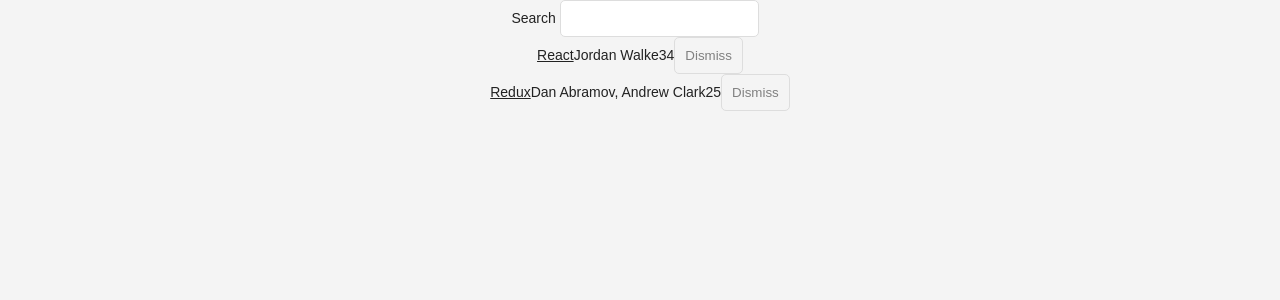
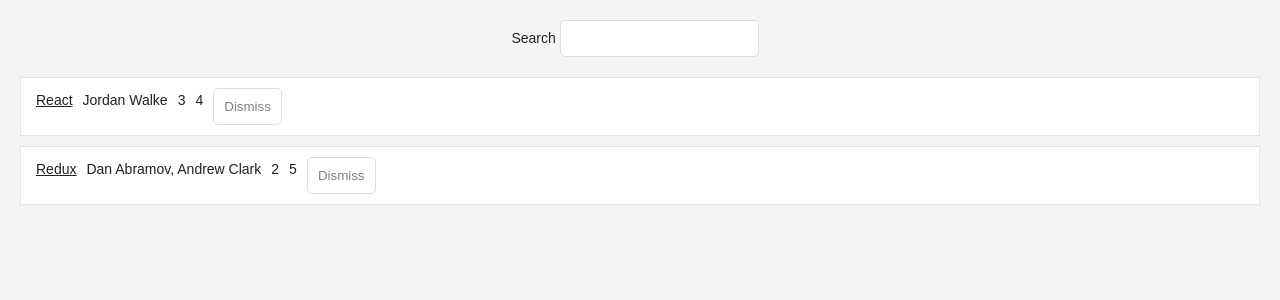
Before and after one commit to gracewal00/hacker-news-book, a React (Create React App) app: page / in a window 1280 px wide. Shown: the top 300 px of the page. Built offline with nearby package versions, Linux system fonts and the light colour scheme.

Commit message:
Apply style to App and Table components

```diff
--- a/src/App.js
+++ b/src/App.js
@@ -56,13 +56,15 @@
   render() {
     const { searchTerm, list } = this.state;
     return (
-      <div className="App">
+      <div className="page">
+        <div className="interactions">
           <Search
             value={searchTerm}
             onChange={this.onSearchChange}
           >
             Search
           </Search>
+        </div>
         <Table
           list={list}
           pattern={searchTerm}
@@ -83,9 +85,9 @@
   </form>
 
 const Table = ({ list, pattern, onDismiss }) =>
-  <div>
+  <div className="table">
     {list.filter(isSearched(pattern)).map(item =>
-      <div key={item.objectID}>
+      <div key={item.objectID} className="table-row">
         <span>
           <a href={item.url}>{item.title}</a>
         </span>
@@ -93,7 +95,10 @@
         <span>{item.num_comments}</span>
         <span>{item.points}</span>
         <span>
-          <Button onClick={() => onDismiss(item.objectID)}>
+          <Button
+            onClick={() => onDismiss(item.objectID)}
+            className="buton-inline"
+          >
             Dismiss
           </Button>
         </span>
@@ -124,5 +129,6 @@
 // does binding link this to funtion or to component?
 // children prop slightly confusing
 // did i refactor Button component correctly?
+// Go back to understand the styling pg 89
 
 //10-14-20 ; pg 85 ; Component Declarations
```
Lines whose indentation alone changed are shown as unchanged.
